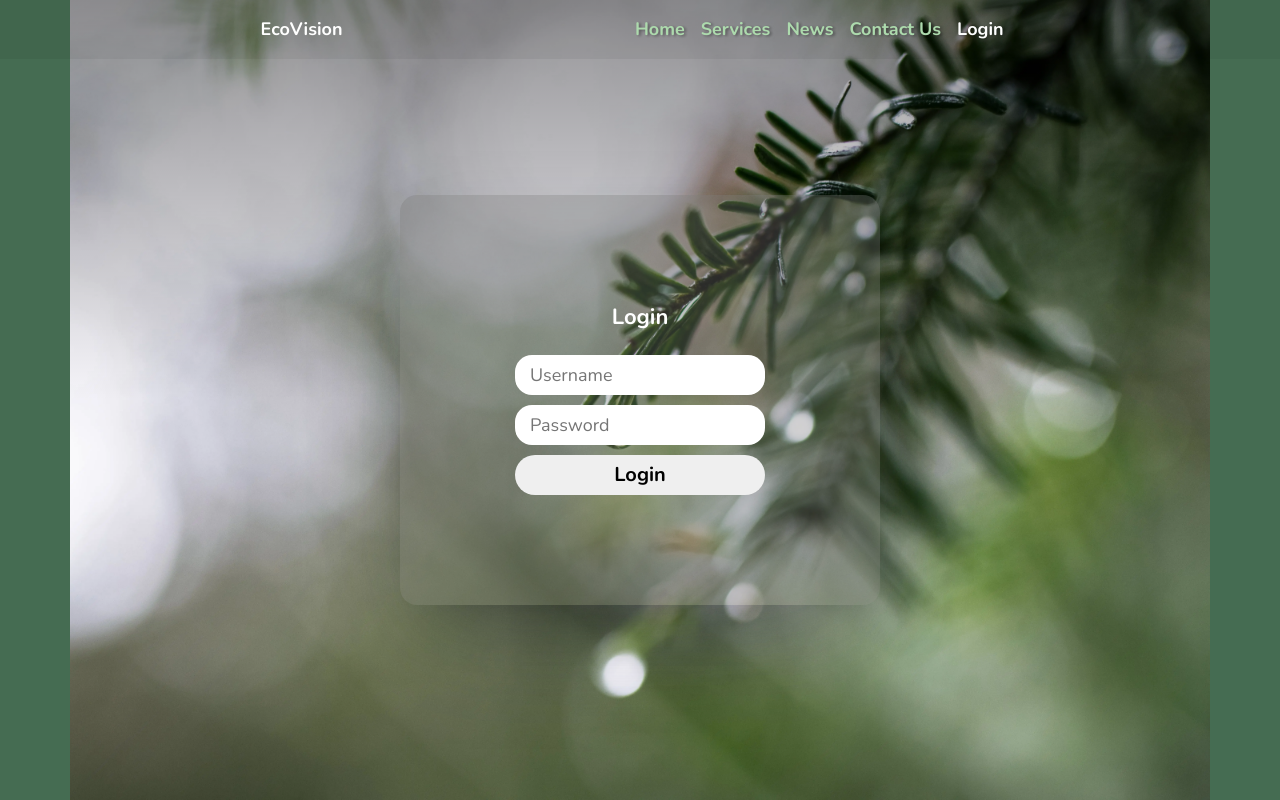
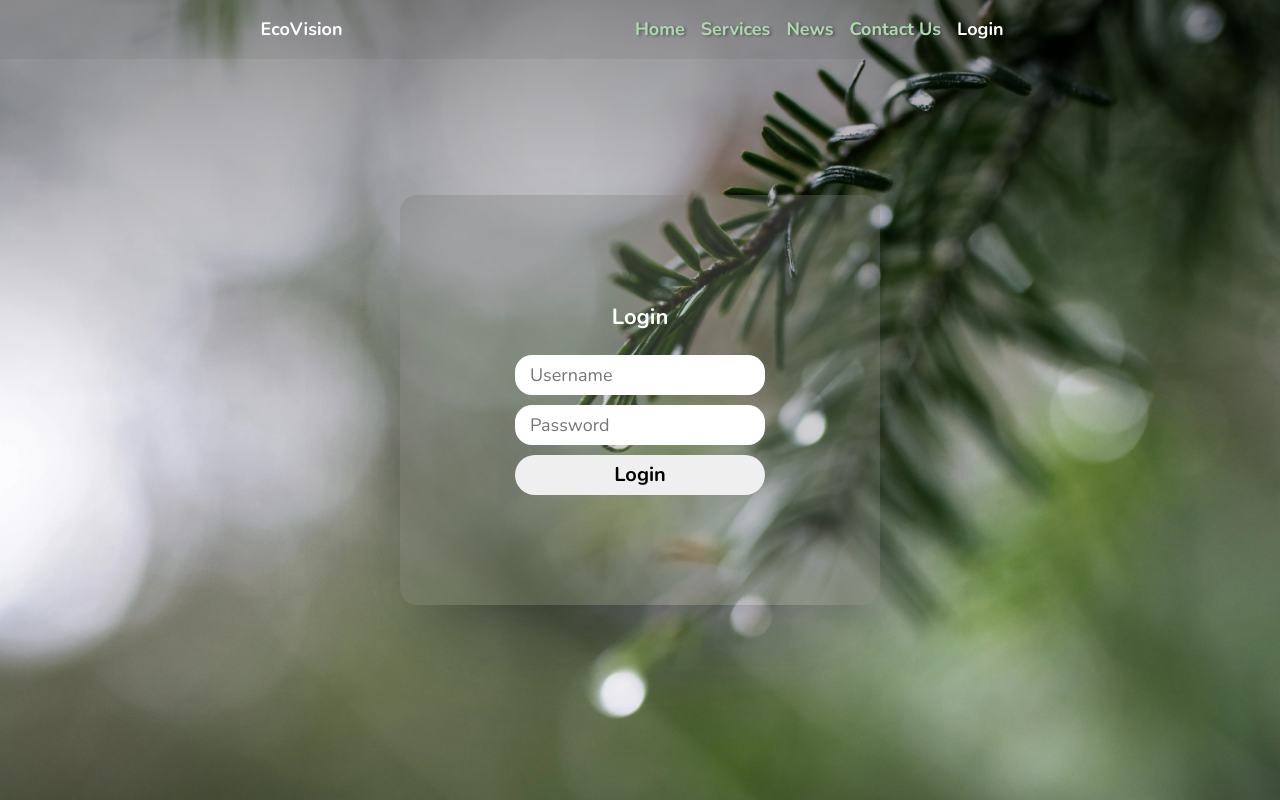
Before and after one commit to JacTBB/IT1166-EcoVision, a Flask app: page /login in a window 1280 px wide. Run offline with Flask 3, Linux system fonts and the light colour scheme; some libraries are stand-ins or nearby versions.

Commit message:
minor layout fix

```diff
--- a/app/templates/auth/login.html
+++ b/app/templates/auth/login.html
@@ -7,7 +7,7 @@
 {% endblock %}
 
 {% block content %}
-  <div class="container login-page">
+<div class="container-fluid login-page">
   <img src="{{ url_for('static', filename='images/pexels-lumn-1410224.webp') }}">
   <div class="image-overlay"></div>
   <div class="login-container">
```
Lines whose indentation alone changed are shown as unchanged.
